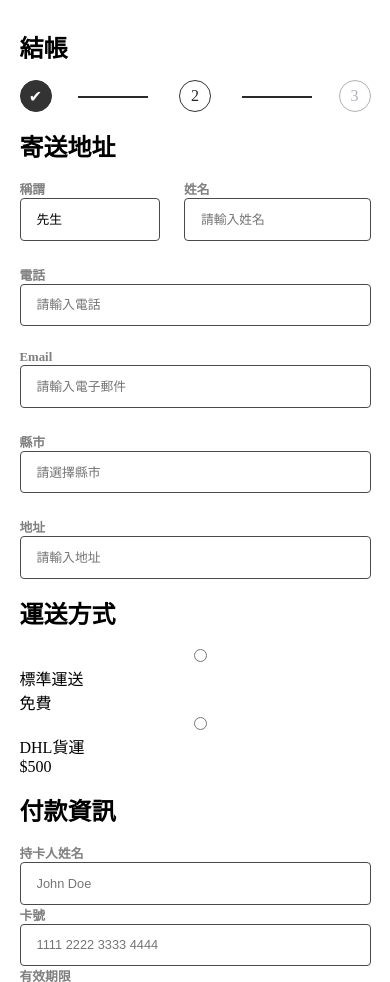
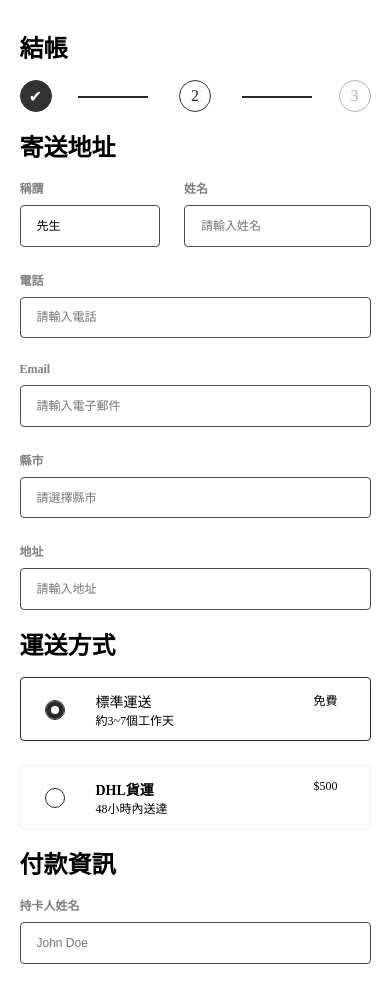
Before and after one commit to chacowang0125/alpha-Shop, a website built with webpack: page index.html in a window 390 px wide. Shown: the part 43-1025 px from the top of the page. Built offline with nearby package versions, Linux system fonts and the light colour scheme.

Commit message:
feat: mobile formpart_shipping &_payment layout

```diff
--- a/index.html
+++ b/index.html
@@ -114,34 +114,36 @@
                         <div class="part">
                             <div class="part-title title">運送方式</div>
                             <div class="part-content__shipping">
-                                <div class="shipping-selection__original">
-                                    <input type="radio">
-                                    <div class="shipping__method">標準運送</div>
-                                    <div class="shipping__price">免費</div>
+                                <div class="shipping-selection shipping-selection__original checked">
+                                    <input class="shipping-selection__input" type="radio">
+                                    <div class="shipping-selection__method shipping-selection__method__original">
+                                        標準運送
+                                    </div>
+                                    <div class="shipping-selection__price">免費</div>
                                 </div>
-                                <div class="shipping-selection__express">
-                                    <input type="radio">
-                                    <div class="shipping__method">DHL貨運</div>
-                                    <div class="shipping__price">$500</div>
+                                <div class="shipping-selection shipping-selection__express">
+                                    <input class="shipping-selection__input" type="radio">
+                                    <div class="shipping-selection__method shipping-selection__method__express"><strong>DHL貨運</strong></div>
+                                    <div class="shipping-selection__price">$500</div>
                                 </div>
                             </div>
                         </div>
                         <div class="part">
                             <div class="part-title title">付款資訊</div>
                             <div class="part-content__payment">
-                                <div class="form-row">
+                                <div class="form-row form-row__cardholder">
                                     <label class="form-title" for="cardholder">持卡人姓名</label>
                                     <input type="text" id="cardholder" placeholder="John Doe">
                                 </div>
-                                <div class="form-row">
-                                    <label class="form-title" for="cardnumber">卡號</label>
-                                    <input type="tel" id="cardnumber" maxlength="16" placeholder="1111 2222 3333 4444">
+                                <div class="form-row form-row__cardNumber">
+                                    <label class="form-title" for="cardNumber">卡號</label>
+                                    <input type="tel" id="cardNumber" maxlength="16" placeholder="1111 2222 3333 4444">
                                 </div>
-                                <div class="form-row">
+                                <div class="form-row form-row__expiration">
                                     <label class="form-title" for="expiration">有效期限</label>
                                     <input type="text" id="expiration" placeholder="MM/YY">
                                 </div>
-                                <div class="form-row">
+                                <div class="form-row form-row__code">
                                     <label class="form-title" for="code">CVC/CCV</label>
                                     <input type="text" id="code" placeholder="123">
                                 </div>
--- a/src/scss/main.scss
+++ b/src/scss/main.scss
@@ -74,7 +74,7 @@ $form-title: #808080;
 $form-border: #4A4A4A;
 $form-input:#808080;
 $form-divider:#E6E6EB;
-$cart-divider: #F0F0F5; //cart,circle
+$border-default: #F0F0F5; //cart,circle
 $btn-color:#F67599;
 $sizes: ( 25: 25%, 50: 50%, 75: 75%, 100: 100%);
 @mixin getStepNums($num) {
@@ -215,7 +215,7 @@ nav {
 
 main {
     .title {
-        font-size: 1.5rem;
+        font-size: 24px;
         font-weight: 700;
         padding: 1rem 0;
     }
@@ -289,7 +289,8 @@ main {
     .form-title {
         display: block;
         font-weight: 700;
-        font-size: 0.8rem;
+        font-size: 12px;
+        margin-bottom: 0.5rem;
         color: $form-input;
     }
     input,
@@ -297,9 +298,15 @@ main {
         width: 100%;
         border: 1px solid $form-border;
         border-radius: 4px;
-        font-size: 0.8rem;
+        font-size: 12px;
         font-weight: 400;
         padding: 0.8rem 1rem;
+        &[type="radio"] {
+            //取消預設
+            -webkit-appearance: none;
+            border-radius: 50%;
+            cursor: pointer;
+        }
     }
     select {
         -webkit-appearance: none;
@@ -339,4 +346,78 @@ main {
             }
         }
     }
+    .part-content__shipping {
+        .shipping-selection {
+            width: 100%;
+            height: 64px;
+            display: flex;
+            border: 1px solid $border-default;
+            border-radius: 4px;
+            padding: 1.2rem;
+            position: relative;
+            font-weight: 400;
+            &__input {
+                padding: unset;
+                width: 20px;
+                height: 20px;
+                border: 1px solid $primary-black;
+            }
+            &__method {
+                position: absolute;
+                top: 0.8rem;
+                left: 75px;
+                font-size: 14px;
+                &::after {
+                    position: absolute;
+                    top: 100%;
+                    left: 0;
+                    font-size: 12px;
+                    font-weight: 400;
+                    white-space: nowrap;
+                }
+                &__original::after {
+                    content: "約3~7個工作天";
+                }
+                &__express::after {
+                    content: "48小時內送達";
+                }
+            }
+            &__price {
+                position: absolute;
+                top: 0.8rem;
+                right: 2rem;
+                font-size: 12px;
+            }
+            &.checked {
+                border: 1px solid $primary-black;
+                .shipping-selection__input {
+                    box-shadow: inset 0 0 0 5px $primary-black;
+                }
+            }
+            &__original {
+                margin-bottom: 1.5rem;
+            }
+        }
+    }
+    .part-content__payment {
+        display: grid;
+        grid-template-columns: repeat (2, 1fr);
+        grid-template-rows: repeat (3, 1fr);
+        grid-gap: 1.5rem;
+        grid-template-areas: "cardholder cardholder" "cardNumber cardNumber" "expiration code";
+        .form-row {
+            &__cardholder {
+                grid-area: cardholder;
+            }
+            &__cardNumber {
+                grid-area: cardNumber;
+            }
+            &__expiration {
+                grid-area: expiration;
+            }
+            &__code {
+                grid-area: code;
+            }
+        }
+    }
 }
```
Also changed, not shown: dist/main.css, 1 other file.
